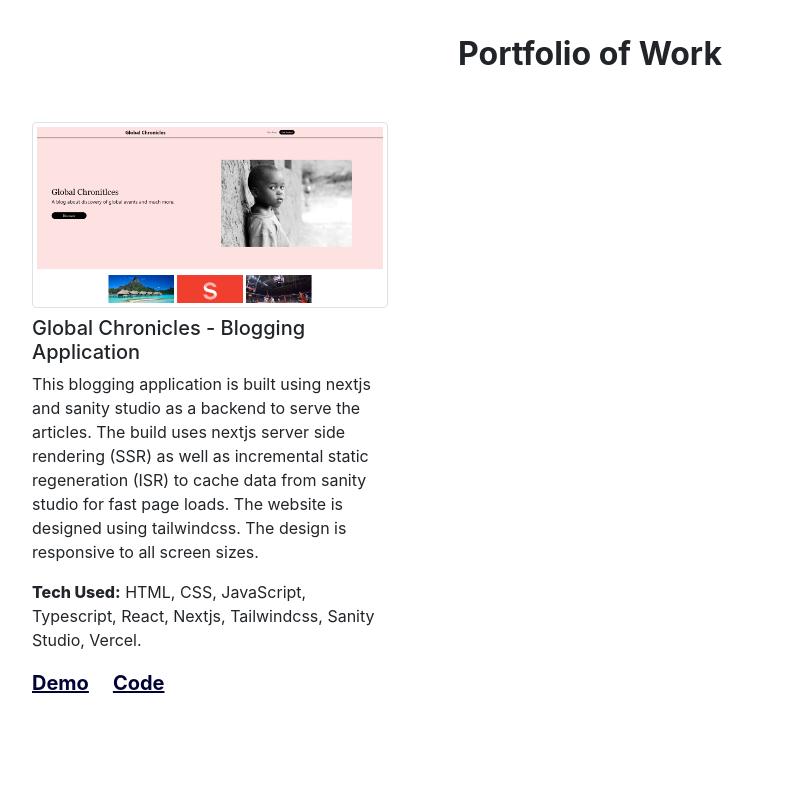
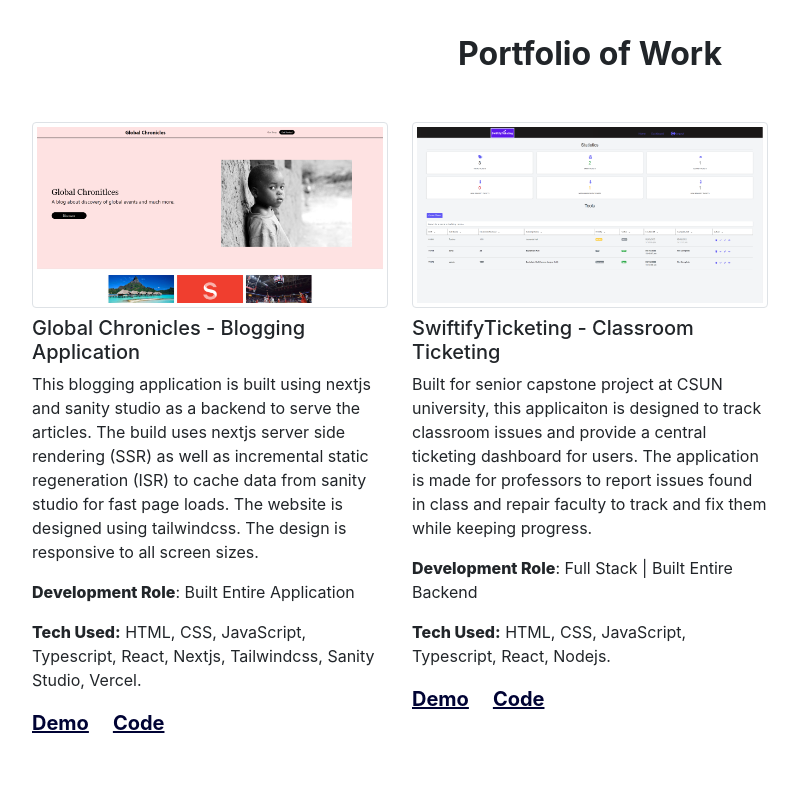
Before and after one commit to eminshamshoian/emin-portfolio, a Next.js app: page / in a window 1280 px wide. Shown: the part 1560-2360 px from the top of the page, without its empty margins (50-849 px from the left). Built offline with nearby package versions, Linux system fonts and the light colour scheme.

Commit message:
added prt project

```diff
--- a/components/Portfolio.js
+++ b/components/Portfolio.js
@@ -29,6 +29,9 @@ const Portfolio = () => {
                 design is responsive to all screen sizes.
               </p>
               <p>
+                <strong>Development Role</strong>: Built Entire Application
+              </p>
+              <p>
                 <strong>Tech Used:</strong> HTML, CSS, JavaScript, Typescript,
                 React, Nextjs, Tailwindcss, Sanity Studio, Vercel.
               </p>
@@ -52,6 +55,51 @@ const Portfolio = () => {
               </p>
             </div>
           </div>
+          <div className='col-md-6 col-lg-4'>
+            <div className='portfolio-item'>
+              <img
+                src='p7.png'
+                className='w-100 img-thumbnail'
+                alt='portfolio item'
+              />
+              <h3 className='text-capitalize fs-5 my-2'>
+                SwiftifyTicketing - Classroom Ticketing
+              </h3>
+              <p>
+                Built for senior capstone project at CSUN university, this
+                applicaiton is designed to track classroom issues and provide a
+                central ticketing dashboard for users. The application is made
+                for professors to report issues found in class and repair
+                faculty to track and fix them while keeping progress.
+              </p>
+              <p>
+                <strong>Development Role</strong>: Full Stack | Built Entire
+                Backend
+              </p>
+              <p>
+                <strong>Tech Used:</strong> HTML, CSS, JavaScript, Typescript,
+                React, Nodejs.
+              </p>
+              <p className='mb-4'>
+                <a
+                  href='https://gleaming-snickerdoodle-22026b.netlify.app/sign-in'
+                  className='main-color text-decoration-underline'
+                  target='_blank'
+                  rel='noopener noreferrer'
+                >
+                  Demo
+                </a>
+                <a
+                  href='https://github.com/swiftifyticketing'
+                  className='main-color text-decoration-underline mx-4'
+                  target='_blank'
+                  rel='noopener noreferrer'
+                >
+                  Code
+                </a>
+              </p>
+            </div>
+          </div>
         </div>
       </div>
     </section>
```
Also changed, not shown: public/p7.PNG (added).
